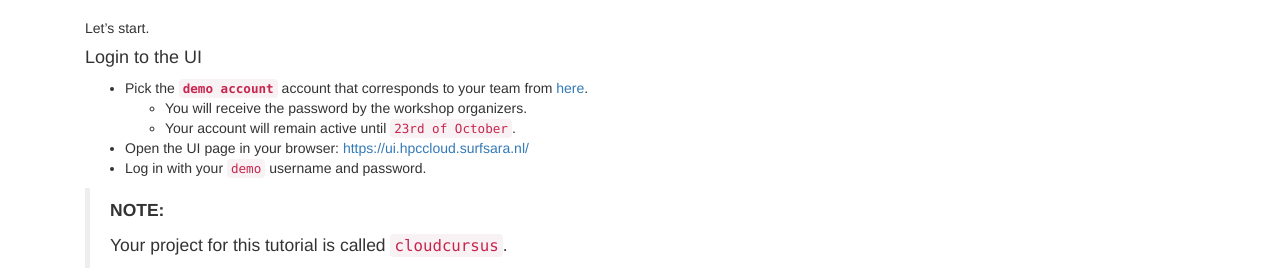
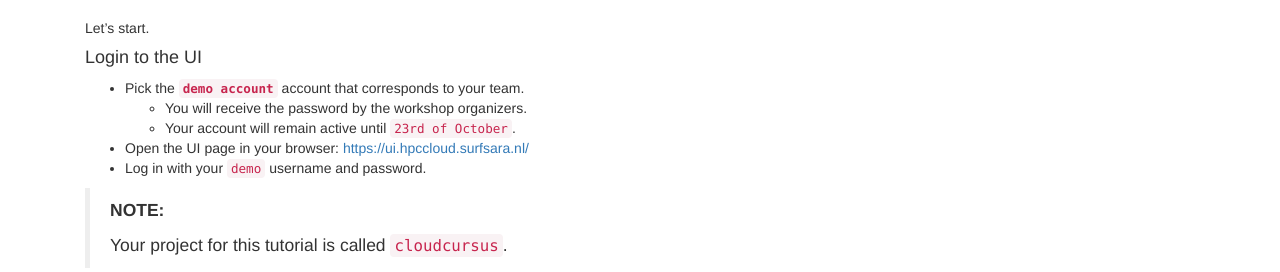
Before and after one commit to sara-nl/clouddocs, a Jekyll site: the page built from surfcursus-part-A-2015-Oct-15.markdown, in a window 1280 px wide and 900 px high. Shown: the part 428-700 px from the top of the window. Built offline with Jekyll 4.4.1, drawn with Linux system fonts in a browser that asks for light colours; nearby versions of some CDN libraries.

Commit message:
removed link to demo accounts

```diff
--- a/surfcursus-part-A-2015-Oct-15.markdown
+++ b/surfcursus-part-A-2015-Oct-15.markdown
@@ -23,7 +23,7 @@ Let's start.
 
 #### Login to the UI
 
-* Pick the **`demo account`** account that corresponds to your team from [here](https://drive.google.com/open?id=1zUVq5VrZLHhoFs3YCwDGGeDGLXDYBhF7dRFPCDDIppg).
+* Pick the **`demo account`** account that corresponds to your team.
   * You will receive the password by the workshop organizers.
   * Your account will remain active until `23rd of October`.
 
```
